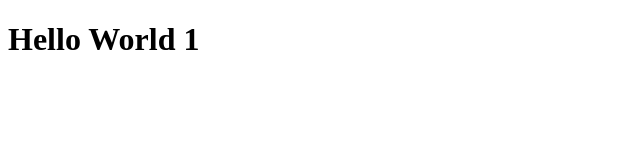
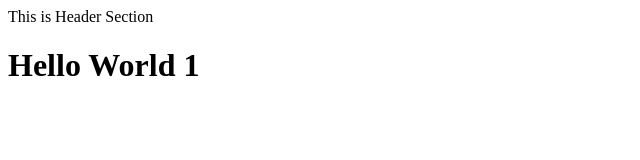
Before and after one commit to aldilukmn/chapter-2, a plain HTML site: page index.html in a window 1280 px wide. Shown: the whole page, without its empty margins (0-640 px from the left). Drawn offline with Linux system fonts and the light colour scheme.

Commit message:
add header

```diff
--- a/index.html
+++ b/index.html
@@ -6,6 +6,7 @@
     <title>Chapter 2</title>
 </head>
 <body>
+    <header>This is Header Section</header>
     <h1>Hello World 1</h1>
 </body>
 </html>
```
